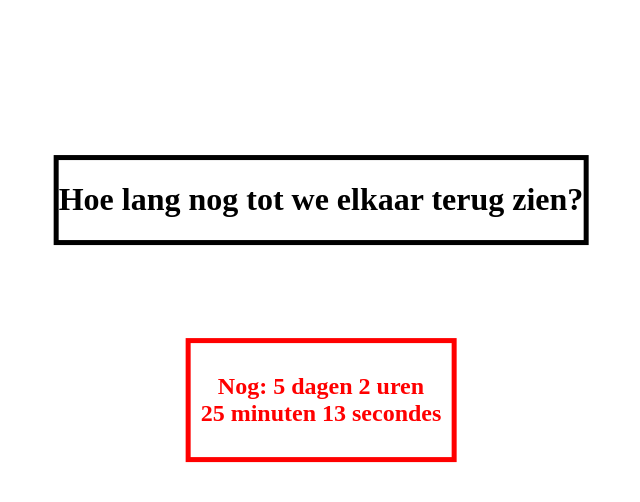
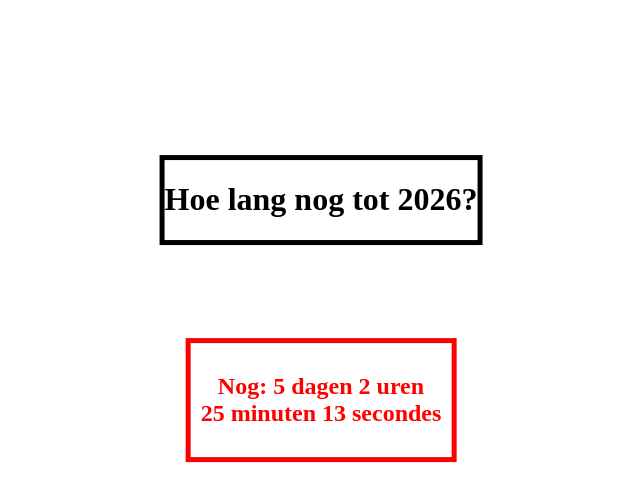
Before and after one commit to jeroen-coder/jeroen-coder.github.io, a plain HTML site: page hoeveel dagen tot/index.html in a window 1280 px wide. Shown: the whole page, without its empty margins (319-959 px from the left). Drawn offline with Linux system fonts and the light colour scheme.

Commit message:
Update index.html

```diff
--- a/hoeveel dagen tot/index.html
+++ b/hoeveel dagen tot/index.html
@@ -10,7 +10,7 @@
 
 <body>
   <div class="titel">
-    <h1>Hoe lang nog tot we elkaar terug zien?</h1>
+    <h1>Hoe lang nog tot 2026?</h1>
   </div>
   <div class="tekst">
     <h2 id="hoelang">
```
